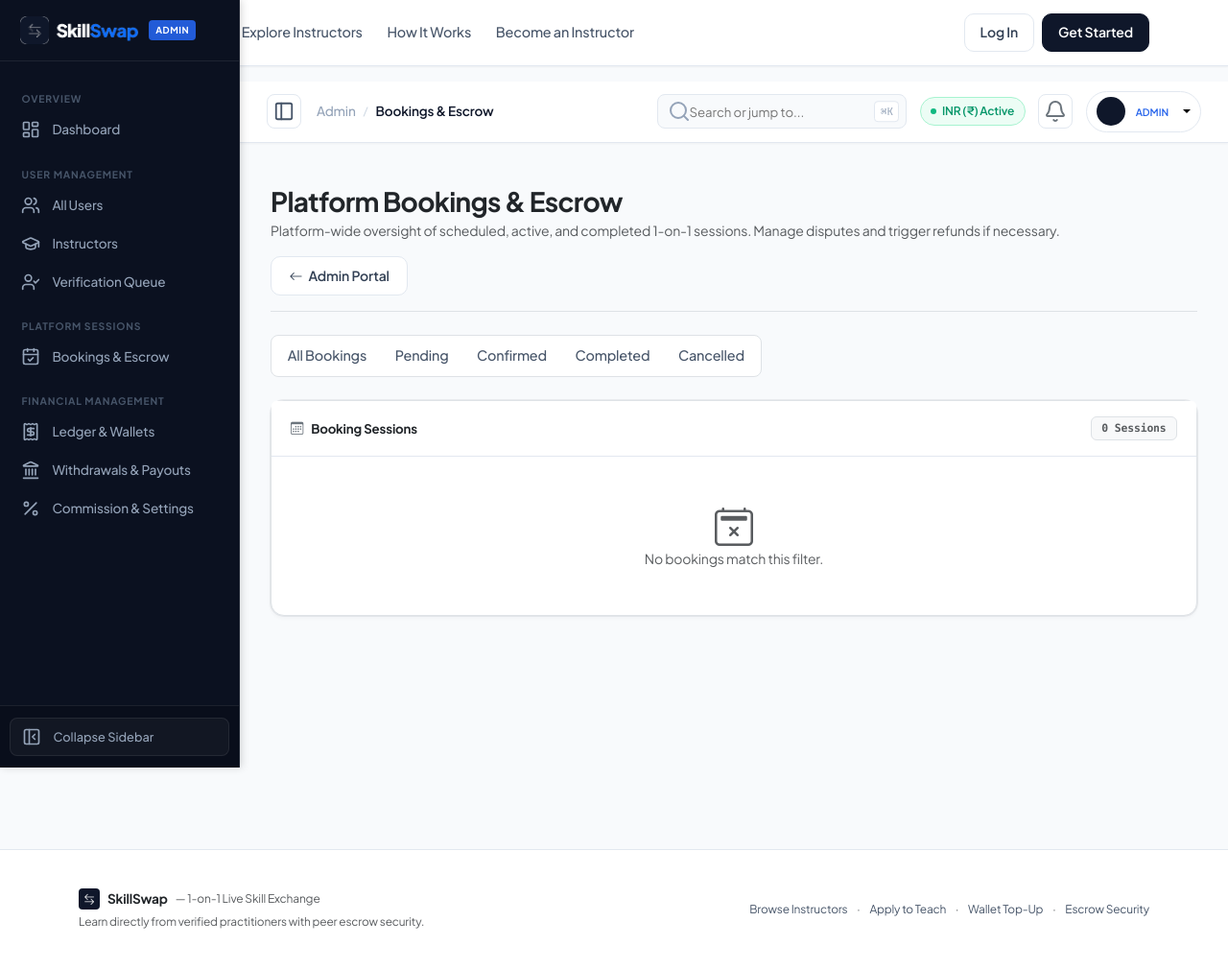
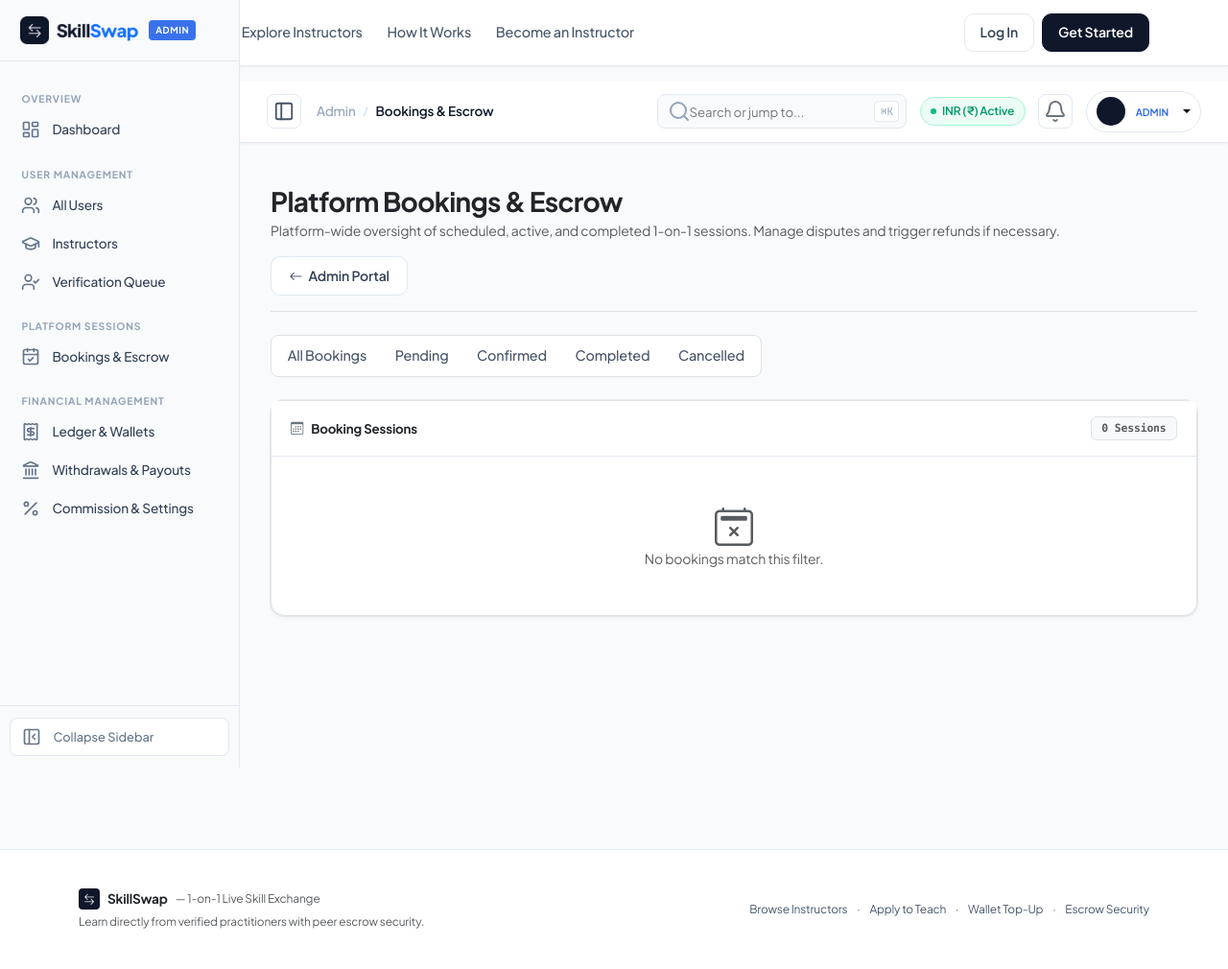
Before and after one commit to gohilhitraj2019-stack/Skillswap-teachers-students, a Python web app: template app/templates/admin/bookings.html in a window 1280 px wide. Shown: the whole page at 96% size. Run offline with Jinja, Linux system fonts and the light colour scheme; the template is opened without the code that fills it, so the values that code supplies are empty; some libraries are stand-ins or nearby versions.

Commit message:
Update admin sidebar theme to match main content area background (#f8fafc)

```diff
--- a/app/static/css/admin.css
+++ b/app/static/css/admin.css
@@ -8,24 +8,31 @@
   --admin-sidebar-collapsed-width: 75px;
   --admin-header-height: 64px;
 
-  /* Color Palette - Premium SaaS Navy */
-  --admin-bg-sidebar: #0b1120;
-  --admin-bg-sidebar-hover: rgba(255, 255, 255, 0.05);
-  --admin-bg-sidebar-active: rgba(37, 99, 235, 0.16);
-  --admin-border-sidebar: rgba(255, 255, 255, 0.08);
-
-  --admin-text-sidebar: #94a3b8;
-  --admin-text-sidebar-hover: #f8fafc;
-  --admin-text-sidebar-active: #ffffff;
-  --admin-text-heading: #475569;
-
-  --admin-accent-blue: #38bdf8;
-  --admin-accent-primary: #2563eb;
-  --admin-accent-danger: #ef4444;
-
+  /* Color Palette - Exactly Matching Clean Main Content Area */
   --admin-bg-body: #f8fafc;
   --admin-bg-header: #ffffff;
   --admin-border-header: #e2e8f0;
+
+  /* Sidebar Theme - Unified With Main Content Area */
+  --admin-bg-sidebar: var(--admin-bg-body);
+  --admin-bg-sidebar-hover: #f1f5f9;
+  --admin-bg-sidebar-active: #eff6ff;
+  --admin-border-sidebar: #e2e8f0;
+
+  /* Sidebar Typography & Headings */
+  --admin-text-sidebar: #334155;
+  --admin-text-sidebar-hover: #0f172a;
+  --admin-text-sidebar-active: #2563eb;
+  --admin-text-heading: #94a3b8;
+
+  /* Sidebar Navigation Icons */
+  --admin-icon-sidebar: #64748b;
+  --admin-icon-sidebar-hover: #0f172a;
+  --admin-icon-sidebar-active: #2563eb;
+
+  --admin-accent-blue: #2563eb;
+  --admin-accent-primary: #2563eb;
+  --admin-accent-danger: #ef4444;
 }
 
 /* -------------------------------------------------------------
@@ -55,7 +62,7 @@
   flex-direction: column;
   z-index: 1040;
   transition: width 0.25s cubic-bezier(0.4, 0, 0.2, 1), transform 0.25s cubic-bezier(0.4, 0, 0.2, 1);
-  box-shadow: 2px 0 8px rgba(0, 0, 0, 0.15);
+  box-shadow: 1px 0 2px rgba(15, 23, 42, 0.02);
 }
 
 /* Sidebar Brand Header */
@@ -149,14 +156,14 @@
   display: none;
   background: transparent;
   border: none;
-  color: #94a3b8;
+  color: var(--admin-icon-sidebar);
   font-size: 1.25rem;
   padding: 0.25rem;
   cursor: pointer;
 }
 
 .sidebar-mobile-close:hover {
-  color: #ffffff;
+  color: var(--admin-text-sidebar-hover);
 }
 
 /* -------------------------------------------------------------
@@ -168,7 +175,7 @@
   overflow-x: hidden;
   padding: 0.75rem 0.65rem;
   scrollbar-width: thin;
-  scrollbar-color: rgba(255, 255, 255, 0.1) transparent;
+  scrollbar-color: rgba(100, 116, 139, 0.25) transparent;
 }
 
 .admin-sidebar-nav::-webkit-scrollbar {
@@ -176,7 +183,7 @@
 }
 
 .admin-sidebar-nav::-webkit-scrollbar-thumb {
-  background: rgba(255, 255, 255, 0.1);
+  background: rgba(100, 116, 139, 0.2);
   border-radius: 4px;
 }
 
@@ -235,12 +242,12 @@
   justify-content: center;
   font-size: 1.05rem;
   flex-shrink: 0;
-  color: #94a3b8;
+  color: var(--admin-icon-sidebar);
   transition: color 0.15s ease;
 }
 
 .admin-nav-item:hover .admin-nav-icon {
-  color: #ffffff;
+  color: var(--admin-icon-sidebar-hover);
 }
 
 .admin-nav-label {
@@ -263,8 +270,8 @@
 }
 
 .admin-nav-badge.badge-neutral {
-  background: rgba(255, 255, 255, 0.12);
-  color: #cbd5e1;
+  background: rgba(15, 23, 42, 0.08);
+  color: var(--admin-text-sidebar);
 }
 
 /* -------------------------------------------------------------
@@ -273,7 +280,7 @@
 .admin-sidebar-footer {
   padding: 0.75rem 0.65rem;
   border-top: 1px solid var(--admin-border-sidebar);
-  background: rgba(0, 0, 0, 0.15);
+  background: transparent;
 }
 
 .sidebar-collapse-btn {
@@ -282,10 +289,10 @@
   gap: 0.75rem;
   width: 100%;
   padding: 0.55rem 0.75rem;
-  background: rgba(255, 255, 255, 0.04);
-  border: 1px solid rgba(255, 255, 255, 0.08);
+  background: #ffffff;
+  border: 1px solid var(--admin-border-sidebar);
   border-radius: 8px;
-  color: var(--admin-text-sidebar);
+  color: var(--admin-icon-sidebar);
   font-size: 0.8rem;
   font-weight: 500;
   cursor: pointer;
@@ -293,8 +300,9 @@
 }
 
 .sidebar-collapse-btn:hover {
-  background: rgba(255, 255, 255, 0.08);
-  color: #ffffff;
+  background: var(--admin-bg-sidebar-hover);
+  color: var(--admin-text-sidebar-hover);
+  border-color: #cbd5e1;
 }
 
 /* -------------------------------------------------------------
--- a/app/templates/admin/base_admin.html
+++ b/app/templates/admin/base_admin.html
@@ -31,8 +31,8 @@
     <!-- Brand Header -->
     <div class="admin-sidebar-brand">
       <a href="{{ url_for('admin.dashboard') }}" class="brand-link" title="SkillSwap Control Center">
-        <img src="{{ url_for('static', filename='img/logo_dark.png') }}?v=2" alt="SkillSwap" class="admin-brand-logo-full">
-        <img src="{{ url_for('static', filename='img/logo_icon.png') }}?v=2" alt="SkillSwap" class="admin-brand-logo-icon">
+        <img src="{{ url_for('static', filename='img/logo_light.png') }}?v=3" alt="SkillSwap" class="admin-brand-logo-full">
+        <img src="{{ url_for('static', filename='img/logo_icon.png') }}?v=3" alt="SkillSwap" class="admin-brand-logo-icon">
         <span class="brand-admin-badge">Admin</span>
       </a>
       <button type="button" class="sidebar-mobile-close" id="mobileSidebarClose" aria-label="Close sidebar">
```
